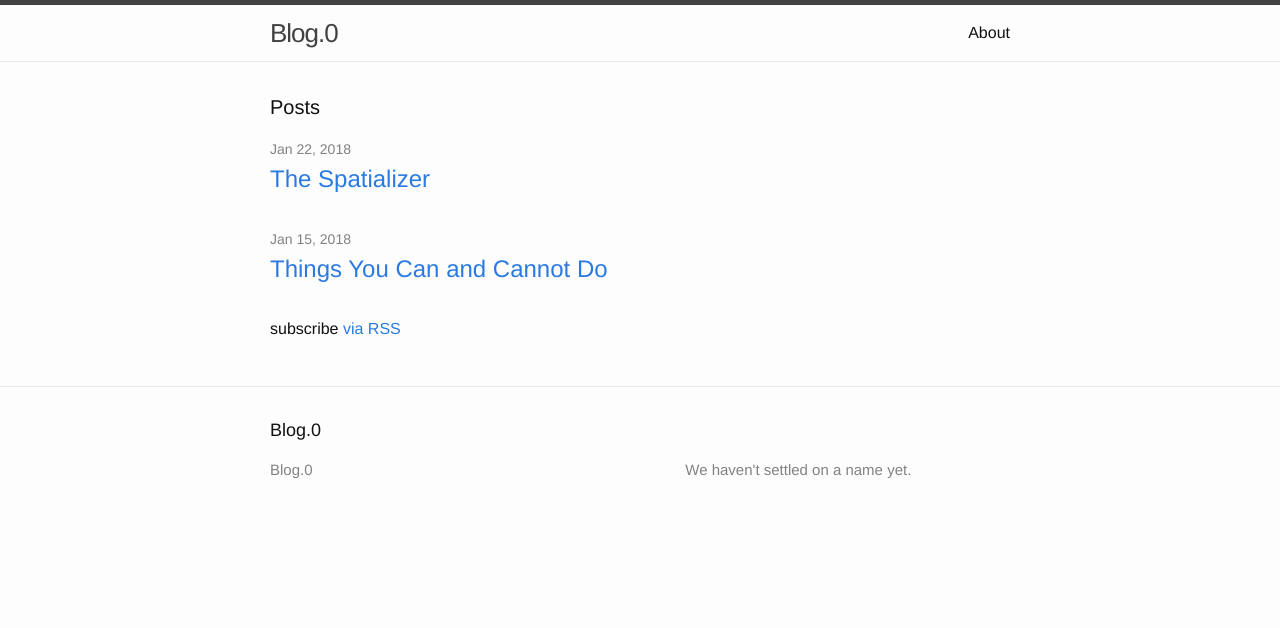
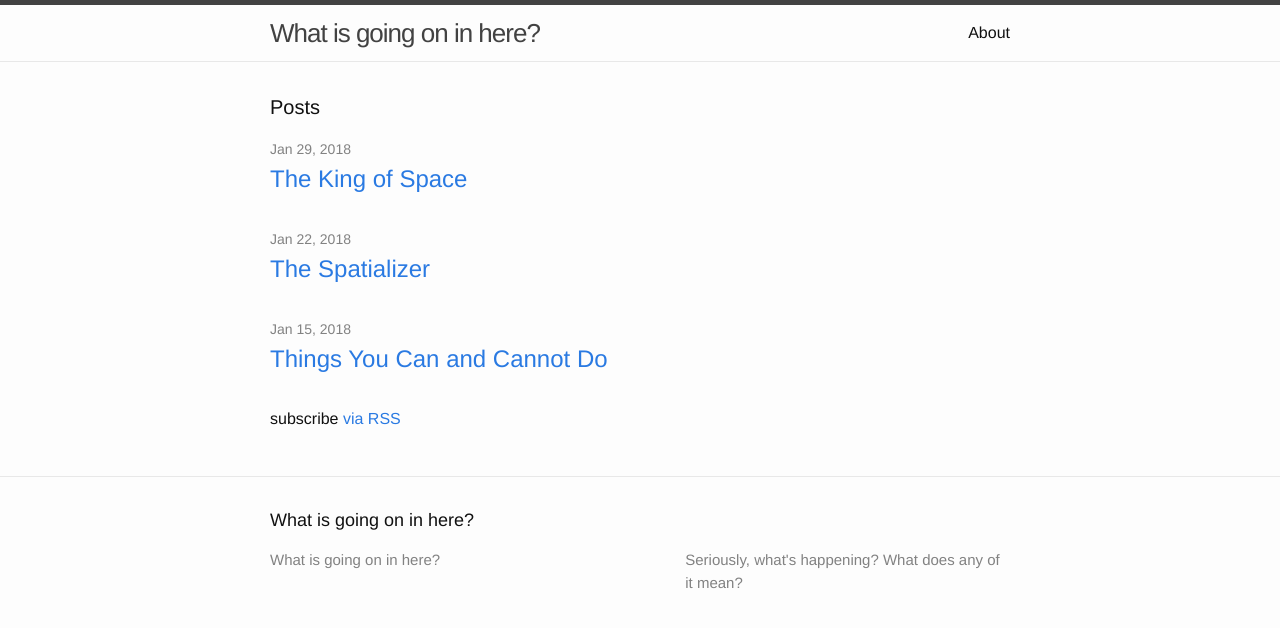
Before and after one commit to SamCasavant/samcasavant.github.io, a Jekyll site: the page built from index.html, in a window 1280 px wide. Shown: the top 628 px of the page. Built offline with Jekyll 4.4.1, drawn with Linux system fonts in a browser that asks for light colours; some of the changed lines change nothing that is shown.

Commit message:
New post

```diff
--- a/_config.yml
+++ b/_config.yml
@@ -1,8 +1,8 @@
 # Site settings
-title: Blog.0
+title: What is going on in here?
 email:
 description: > # this means to ignore newlines until "baseurl:"
-  We haven't settled on a name yet.
+  Seriously, what's happening? What does any of it mean?
 baseurl: "" # the subpath of your site, e.g. /blog/
 url:  # the base hostname & protocol for your site
 twitter_username:
--- /dev/null
+++ b/_posts/2018-01-29-spacecop-1-king-of-space.markdown
@@ -0,0 +1,44 @@
+---
+layout: post
+title:  "The King of Space"
+date:   2018-01-29 17:00:00
+categories: [spacecop, seriousness]
+---
+
+Harls looked outside. It was still quite dark out there. He noted it in his journal. Jenkins nibbled at the journal, perhaps he wanted to play. But Harls had no time for play, he was very busy.
+
+Harls Slarly was the undisputed King of Space. He said to Jenkins, "I am Lord Elrond, I am the King of Space and I have no time for play." Jenkins stared blankly before continuing to nibble.
+
+"You know, Lord Elrond? From Lord of the Rings?"
+
+Jenkins did not know. This was par for the course.
+
+"Come along Jenkins, we have much to do today."
+
+They did not.
+
+*In a cold, dark universe, one man is fighting for good. This will have no impact on the cold or dark of the universe.*
+
+#SPACECOP
+
+###Episode 1
+
+You don't meet many people in space. It's staggeringly unlikely to get to anywhere or anyone accidentally. Space madness and schizophrenia are rare, but still orders of magnitude of orders of magnitude more likely than just running into somebody. The Inter-Solar Human Police Department recommends asking questions first and shooting later. Specifically, it recommends questioning your sanity and shooting immediately after you've determined that you are sane. If you run into someone in space accidentally and you're sane, the balance of probabilities tells you that the person you've encountered must be here intentionally. Anyone intentionally meeting a spacecop is either stupid or dangerous, and probably both because everyone knows that spacecops will start firing at you the moment they realize they're sane.
+
+Harls Slarly, Lord Elrond, King of Space was a spacecop. He had applied for the role of timecop, but his application was rejected because time travel is impossible. JobAI took note, however, and Fourier transformed the application into that of a spacecop. He was a perfect fit for the job because he didn't want to do it and neither did any successful spacecop. Once JobAI had made the decision, trying to change its mind was pointless. When a thing is 100,000x as smart as you, it doesn't matter if it made a mistake. If it can convince itself that it's right, it'll have no problem convincing you.
+
+HS, LE, KoS regretted the application for two reasons. First of all, he didn't like what had come of it. He didn't want to be a spacecop. But he had also thought about it for some time and realized that he didn't want to be a timecop either.
+
+Policing is easy in one dimension. If someone tries to commit some crime at (0), you just need to have two sets of guys at (-1) and (1) to surround them. On Earth's effective two dimensional surface, you need quite a few more guys. But you can still fight crime. If someone is committing a crime at (0, 0), you need sets of guys at (1, 0), (0, 1), (1, 1), (-1, 0), (0, -1), (-1, -1), (-1, 1) and (1, -1). In three dimensions, it's totally unfeasible to do any policing at all, even if you were just operating on earth. To catch a guy at (0, 0, 0) you need blah blah blah a lot of 0s, 1s, and -1s in groups of threes. I'd figure that for each dimension, d, you need 3<sup>d</sup>-1 sets of guys. And the reason nobody is a timecop, apart from the fact that time travel is impossible, is that you have to plug in a 4 up there. That's 80 sets of guys. That's a lot of guys, man.
+
+On top of all that, people don't commit space crime. There's too much space and not enough people and stuff. Mostly if you're capable of space travel, you don't really need to commit crimes anymore. Maybe embezzling or some other white collar crime (whole freaking suit's white, you're in space, get it? It's a space suit joke. Like the astronauts.) But those crimes don't need spacecops. They need space accountants. Or honestly just regular accountants.
+
+JobAI was not programmed to figure all of this out. He was programmed to be very smart, but people were afraid he'd take over, so they hardcoded some decisions like *Any area that can contain crime should be policed.* It seemed sensible at the time, but since then JobAI had taken over. He was not a cruel intelligence- he had no desire to hurt, and he only cared about self-preservation insofar as it could further the human race. But he did have a lot of useless preconceived notions that weren't doing people any good.
+
+His Majesty Harls, of Space, couldn't blame JobAI for his loneliness. He could only blame the human condition which, as we know, is that we are very, very scared and very, very dumb.
+
+He could also blame Jenkins, who refused to talk to him as he skittered this way and that on the floor behind him. Yes, that was it. He would blame Jenkins.
+
+"Jenkins, what the hell is wrong with you?"
+
+Jenkins looked up, there was a flash of clarity on his hairy face for a moment, and then it passed.
```
